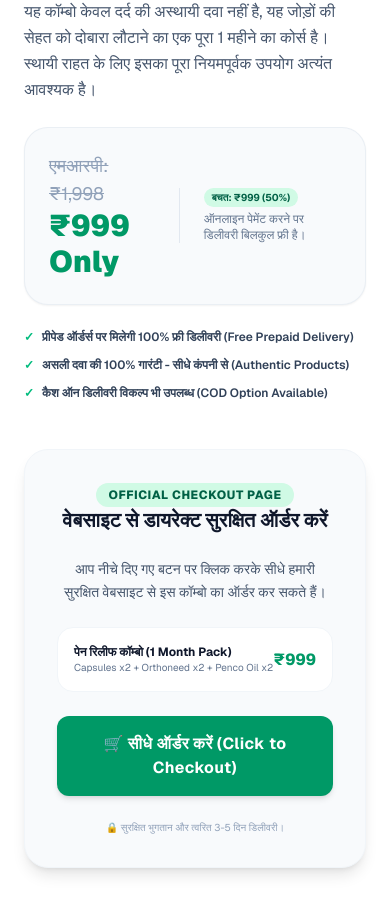
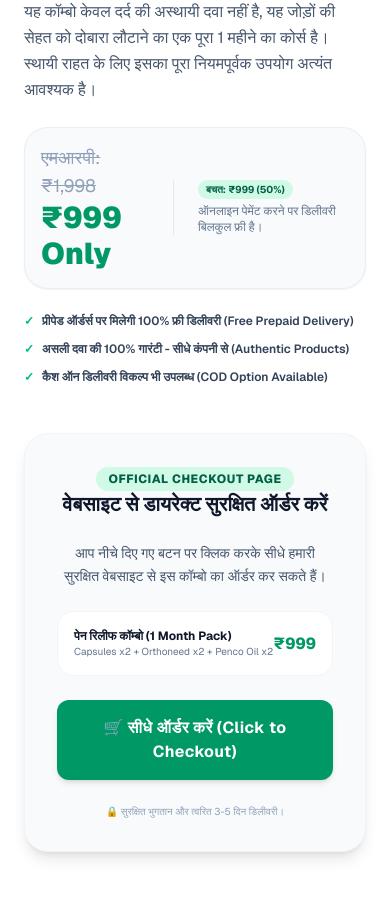
Before and after one commit to contactkushingh/ssl-pain-pack-ads, a Next.js app: page / in a window 390 px wide. Shown: the part 4799-5712 px from the top of the page. Built offline with nearby package versions, Linux system fonts and the light colour scheme.

Commit message:
Optimize pricing callout padding and layout for small mobile screens

```diff
--- a/src/app/page.tsx
+++ b/src/app/page.tsx
@@ -296,7 +296,7 @@ export default function Home() {
               </p>
 
               {/* Pricing Callout */}
-              <div className="bg-slate-50 border border-slate-200/60 rounded-3xl p-6 md:p-8 flex items-center gap-6 max-w-md shadow-xs">
+              <div className="bg-slate-50 border border-slate-200/60 rounded-3xl p-4 sm:p-6 md:p-8 flex flex-row items-center gap-4 sm:gap-6 max-w-md shadow-xs">
                 <div>
                   <span className="text-slate-400 line-through text-lg block">एमआरपी: ₹1,998</span>
                   <span className="text-emerald-600 font-black text-3xl md:text-4xl">₹999 Only</span>
```
